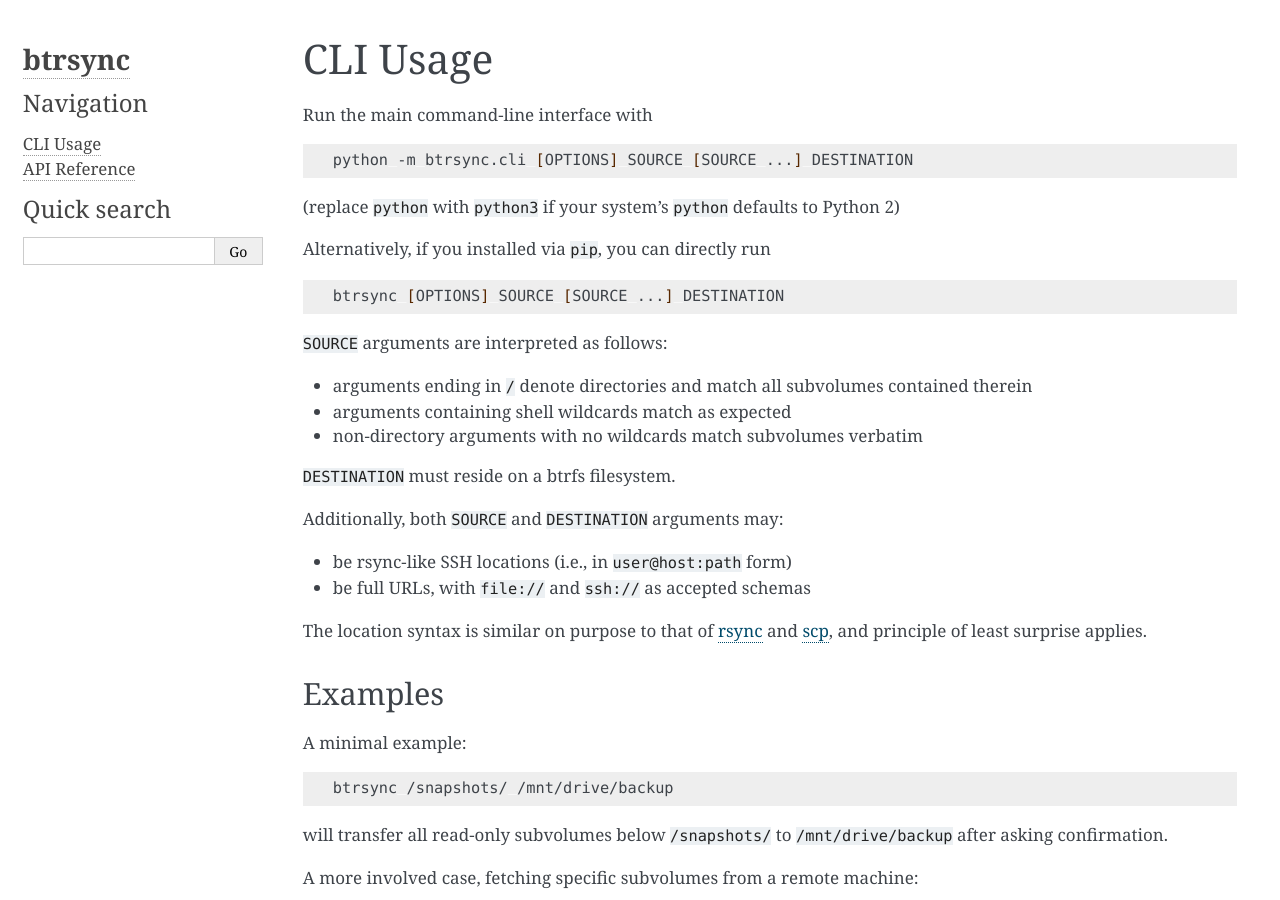
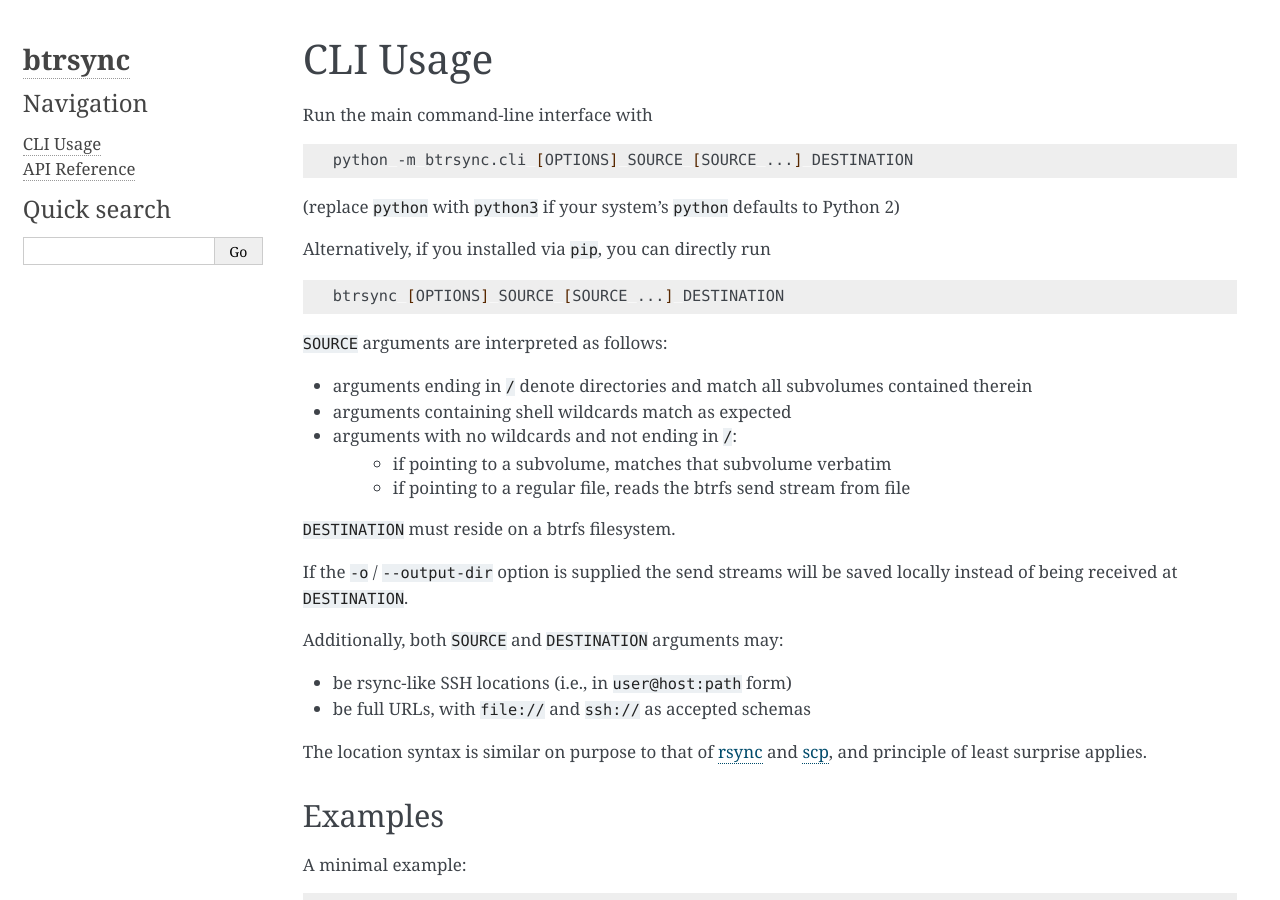
Before and after one commit to andreittr/btrsync, a Sphinx documentation site: the page built from doc/source/cli-usage.rst, in a window 1280 px wide and 900 px high. Built offline with Sphinx 7.4.7, drawn with Linux system fonts in a browser that asks for light colours.

Commit message:
doc: Add file dump & read to CLI usage

```diff
--- a/doc/source/cli-usage.rst
+++ b/doc/source/cli-usage.rst
@@ -25,9 +25,13 @@
 
 - arguments ending in ``/`` denote directories and match all subvolumes contained therein
 - arguments containing shell wildcards match as expected
-- non-directory arguments with no wildcards match subvolumes verbatim
+- arguments with no wildcards and not ending in ``/``:
+	- if pointing to a subvolume, matches that subvolume verbatim
+	- if pointing to a regular file, reads the btrfs send stream from file
 
 ``DESTINATION`` must reside on a btrfs filesystem.
+
+If the ``-o`` / ``--output-dir`` option is supplied the send streams will be saved locally instead of being received at ``DESTINATION``.
 
 Additionally, both ``SOURCE`` and ``DESTINATION`` arguments may:
 
```
